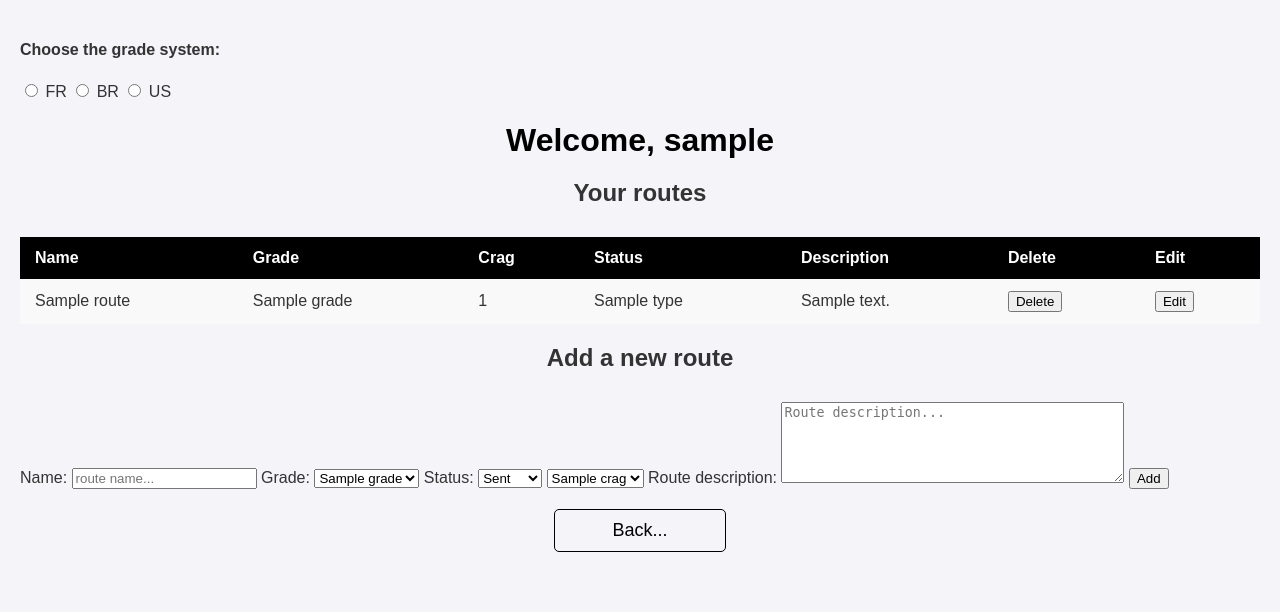
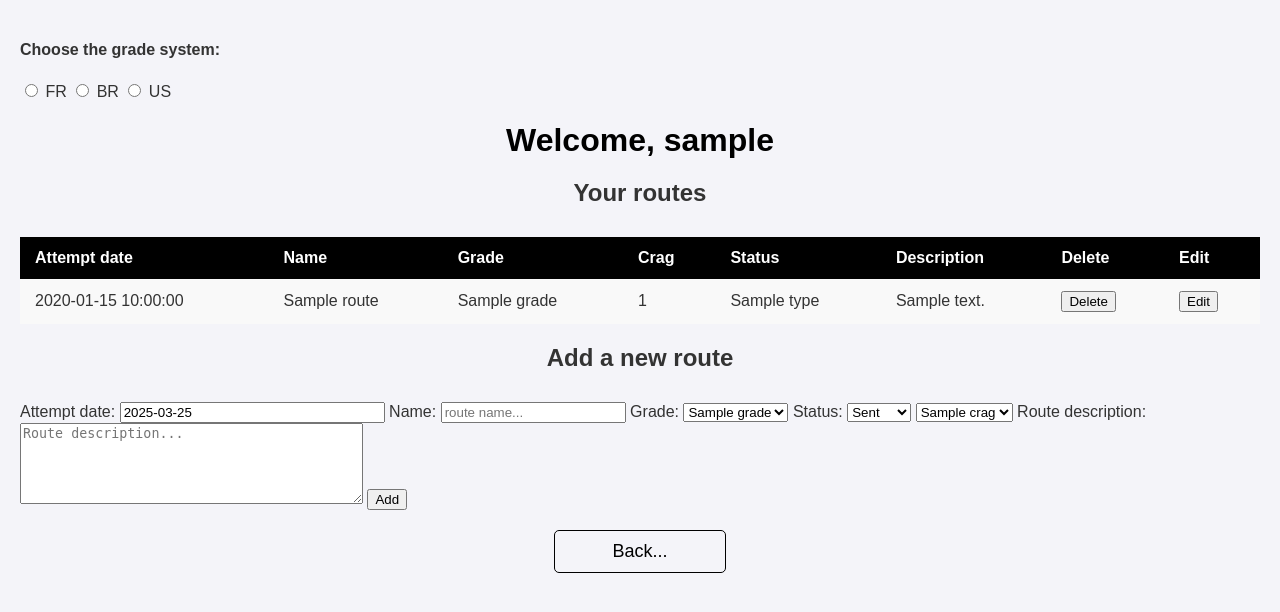
Before and after one commit to gschnirmann/climbAPI, a Flask app: template templates/routes_page.html in a window 1280 px wide. Shown: the top 612 px of the page. Run offline with Flask 3, Linux system fonts and the light colour scheme; the template is opened without the code that fills it: most values are stand-ins (such as "Sample title", 1, 10 or a date in 2020); some libraries are stand-ins or nearby versions.

Commit message:
Utilização de data

```diff
--- a/app.py
+++ b/app.py
@@ -374,6 +374,7 @@ def find_route(route_id):
 @app.route('/users/<int:user_id>/routes', methods=['POST'])
 def add_route_to_user(user_id):
 
+    date = request.form.get('attempt_date')
     name = request.form.get('name')
     grade = request.form.get('grade')
     type = request.form.get('type')
@@ -398,7 +399,7 @@ def add_route_to_user(user_id):
     if not crag:
         return jsonify({"error": "Crag not found"}), 400
 
-    cursor.execute('INSERT INTO routes (name,grade,type,user_id,crag_id,description) VALUES (%s,%s,%s,%s,%s,%s)', (name,grade,type,user_id,crag_id,description,))
+    cursor.execute('INSERT INTO routes (attempt_date,name,grade,type,user_id,crag_id,description) VALUES (%s,%s,%s,%s,%s,%s,%s)', (date,name,grade,type,user_id,crag_id,description,))
 
 
     conn.commit()
@@ -430,6 +431,7 @@ def list_sent_routes(user_id):
         cursor.execute('SELECT * FROM routes WHERE user_id = %s', (user_id,))
         result = cursor.fetchall()
         routes = [dict(row) for row in result]
+
     conn.commit()
     conn.close()
 
@@ -441,6 +443,10 @@ def list_sent_routes(user_id):
         #Retornará o valor US ou BR, caso seja FR vai manter o padrão
         converted_grade = GRADE_CONVERSION["FR"].get(grade, {}).get(user_grade_system, grade)
         route['grade'] = converted_grade
+
+        #fix the date format
+        if route['attempt_date']:
+            route['attempt_date'] = route['attempt_date'].strftime('%Y-%m-%d')
 
     #conn = sqlite3.connect('climb_API_db')
     conn = db_connection()
@@ -585,6 +591,8 @@ def edit_route(user_id, route_id):
     #conn = sqlite3.connect('climb_API_db')
     conn = db_connection()
     cursor = conn.cursor()
+
+    date = request.form.get('attempt_date')
     name = request.form.get('name')
     grade = request.form.get('grade')
     status = request.form.get('type')
@@ -592,7 +600,7 @@ def edit_route(user_id, route_id):
     description = request.form.get('description')
 
 
-    cursor.execute('UPDATE routes SET name = %s, grade = %s, type = %s, crag_id = %s, description = %s WHERE id = %s',(name, grade, status, crag_id, description, route_id))
+    cursor.execute('UPDATE routes SET attempt_date = %s, name = %s, grade = %s, type = %s, crag_id = %s, description = %s WHERE id = %s',(date,name, grade, status, crag_id, description, route_id))
 
     conn.commit()
     conn.close()
--- a/templates/edit_route.html
+++ b/templates/edit_route.html
@@ -8,6 +8,9 @@
 <body>
     <h1>Edit {{ username }}'s route</h1>
     <form action="{{ url_for('edit_route', route_id=route['id'], user_id=user_id) }}" method="POST">
+        <label for="attempt_date">Attempt date:</label>
+        <input type="date" id="attempt_date" name="attempt_date" value="{{ route['attempt_date']} }">
+
         <label for="name">Name: </label>
         <input type="text" name="name" id="name" value="{{ route['name'] }}" required><br>
 
--- a/templates/routes_page.html
+++ b/templates/routes_page.html
@@ -30,6 +30,7 @@
     <table>
         <thead>
             <tr>
+                <th>Attempt date</th>
                 <th>Name</th>
                 <th>Grade</th>
                 <th>Crag</th>
@@ -42,6 +43,7 @@
         <tbody>
             {% for route in routes %}
             <tr>
+                <td>{{ route['attempt_date'] }}</td>
                 <td>{{ route['name'] }}</td>
                 <td>{{ route['grade'] }}</td>
                 <td>{{ route['crag_id'] }}</td>
@@ -67,6 +69,10 @@
     </table>
     <form action="/users/{{ user_id }}/routes" method="POST">
         <h2>Add a new route</h2>
+
+        <label for="attempt_date">Attempt date:</label>
+        <input type="attempt_date" id="attempt_date" name="attempt_date" size="30" value="2025-03-25">
+
         <label for="name">Name:</label>
         <input type="text" id="name" name="name" placeholder="route name..." required>
 
```
